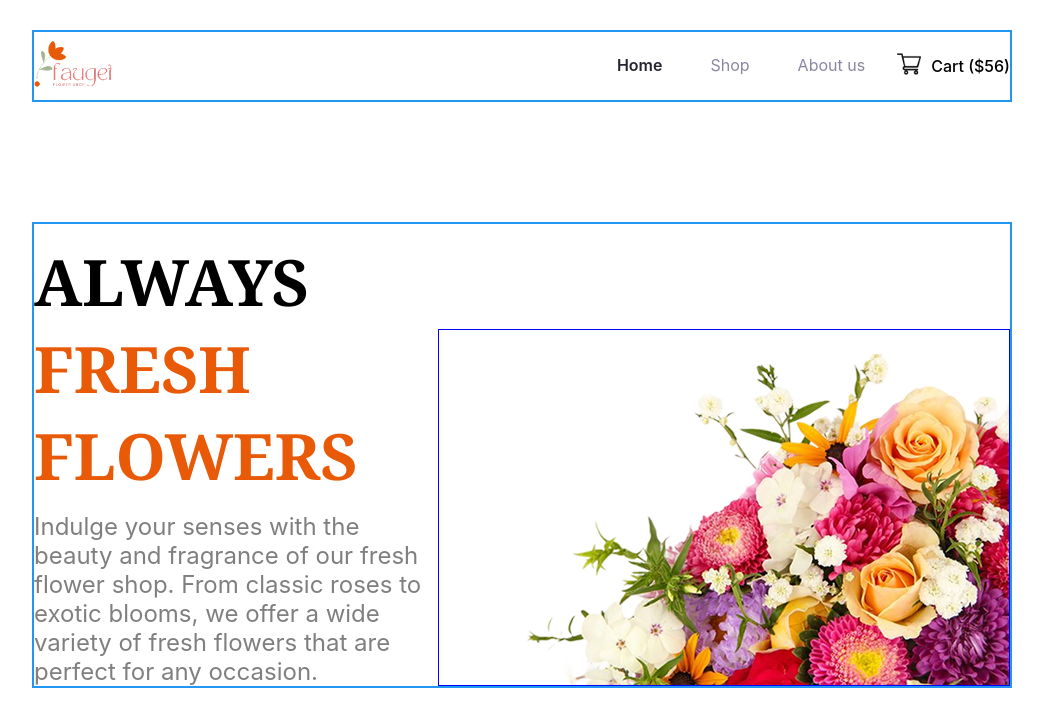
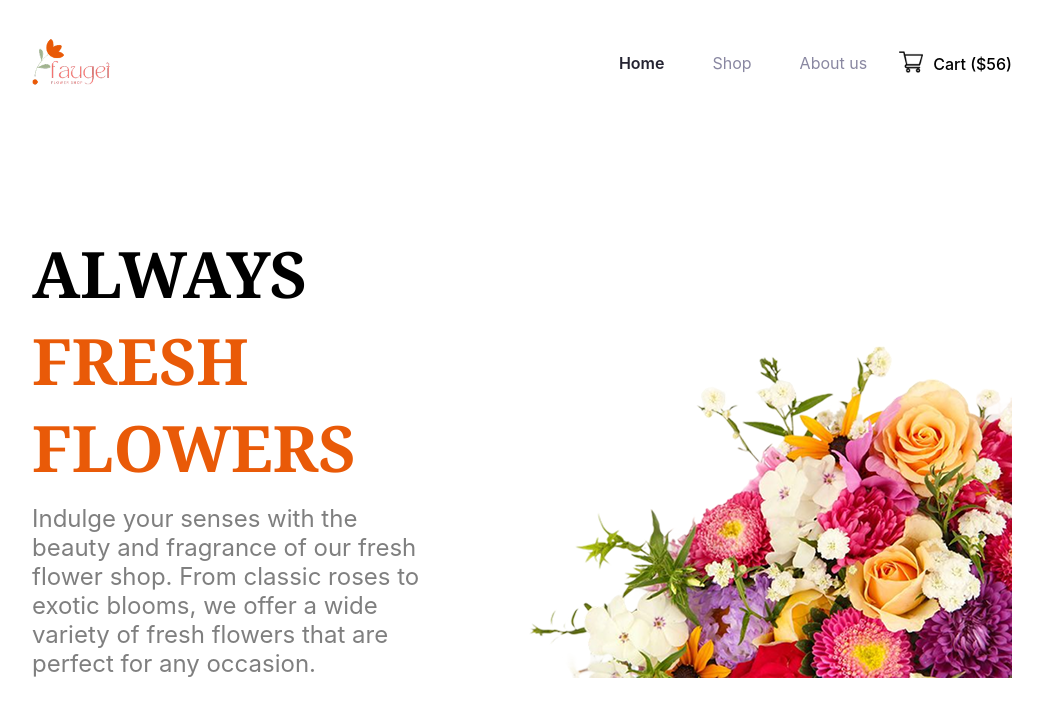
Before and after one commit to Mohosinin/B12A02-Responsive-Flowers, a plain HTML site: page index.html in a window 1280 px wide. Shown: the whole page, without its empty margins (118-1161 px from the left). Drawn offline with Linux system fonts and the light colour scheme.

Commit message:
cannges few things

```diff
--- a/styels/styels.css
+++ b/styels/styels.css
@@ -37,7 +37,6 @@ body {
 
 /* Navbar styles */
 .navbar {
-  border: 2px solid #2196f3;
   padding: 8px 0;
   display: flex;
   margin-top: 30px;
@@ -46,25 +45,10 @@ body {
   justify-content: space-between;
 }
 
-/* .nav-container {
-  max-width: 1200px;
-  margin: 0 auto;
-  padding: 0 16px;
-  display: flex;
-  align-items: center;
-  justify-content: space-between;
-  gap: 16px;
-  position: relative;
-} */
-
 .logo-img {
   height: 48px;
 }
-
 .nav-list {
-  /* display: flex; */
-  /* justify-content: center; */
-  /* align-items: center; */
   font-size:2rem;
   display: flex;
   gap: 48px;
@@ -120,7 +104,6 @@ body {
   max-width: 100%;
   display: flex;
   align-items: center;
-  border: 2px solid #2196f3;
   align-items: flex-end;
 }
 
@@ -142,7 +125,6 @@ body {
 .hero-img {
   margin-top: 105px;
   display: flex;
-  border: 1px solid blue;
 }
 
 .hero-img img {
```
